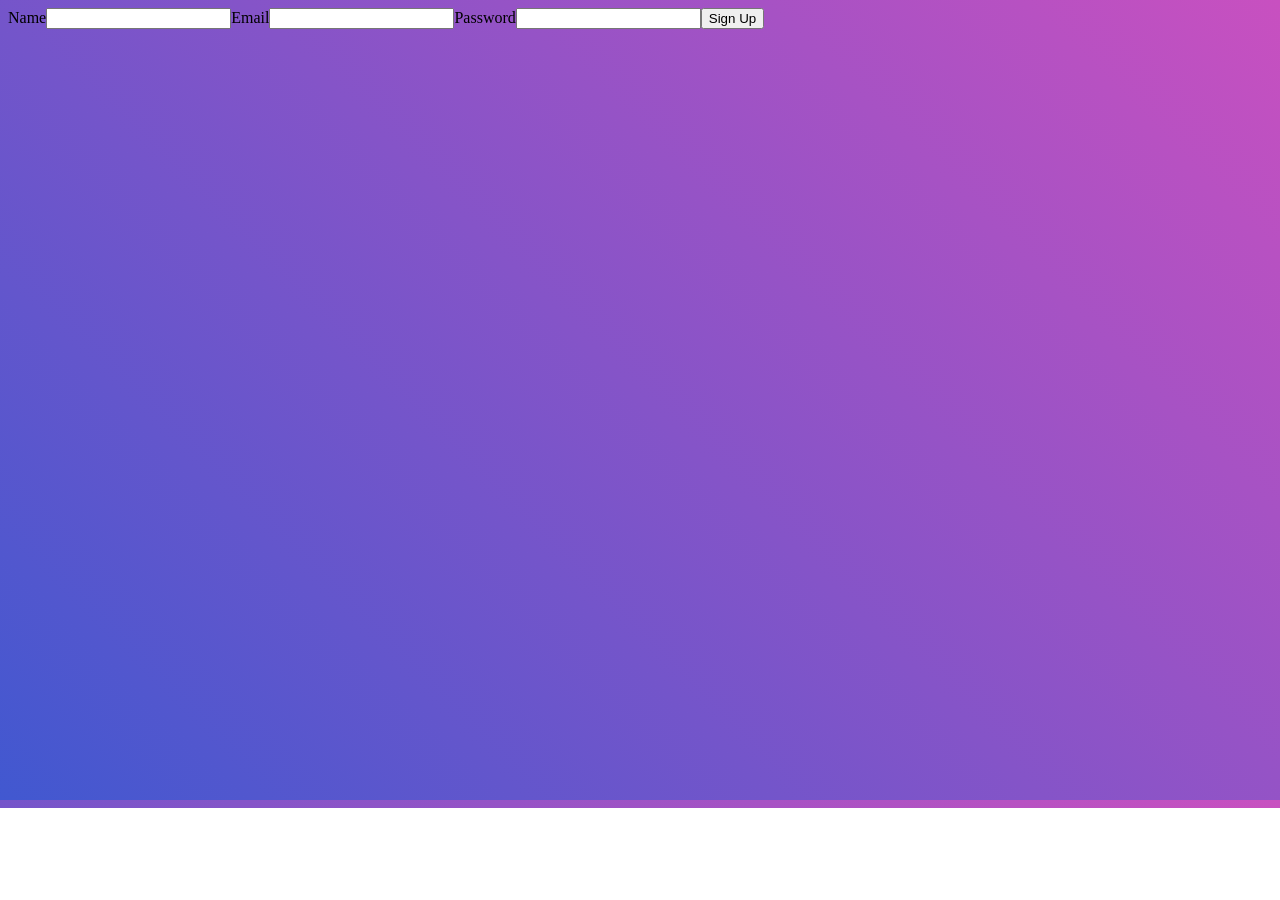
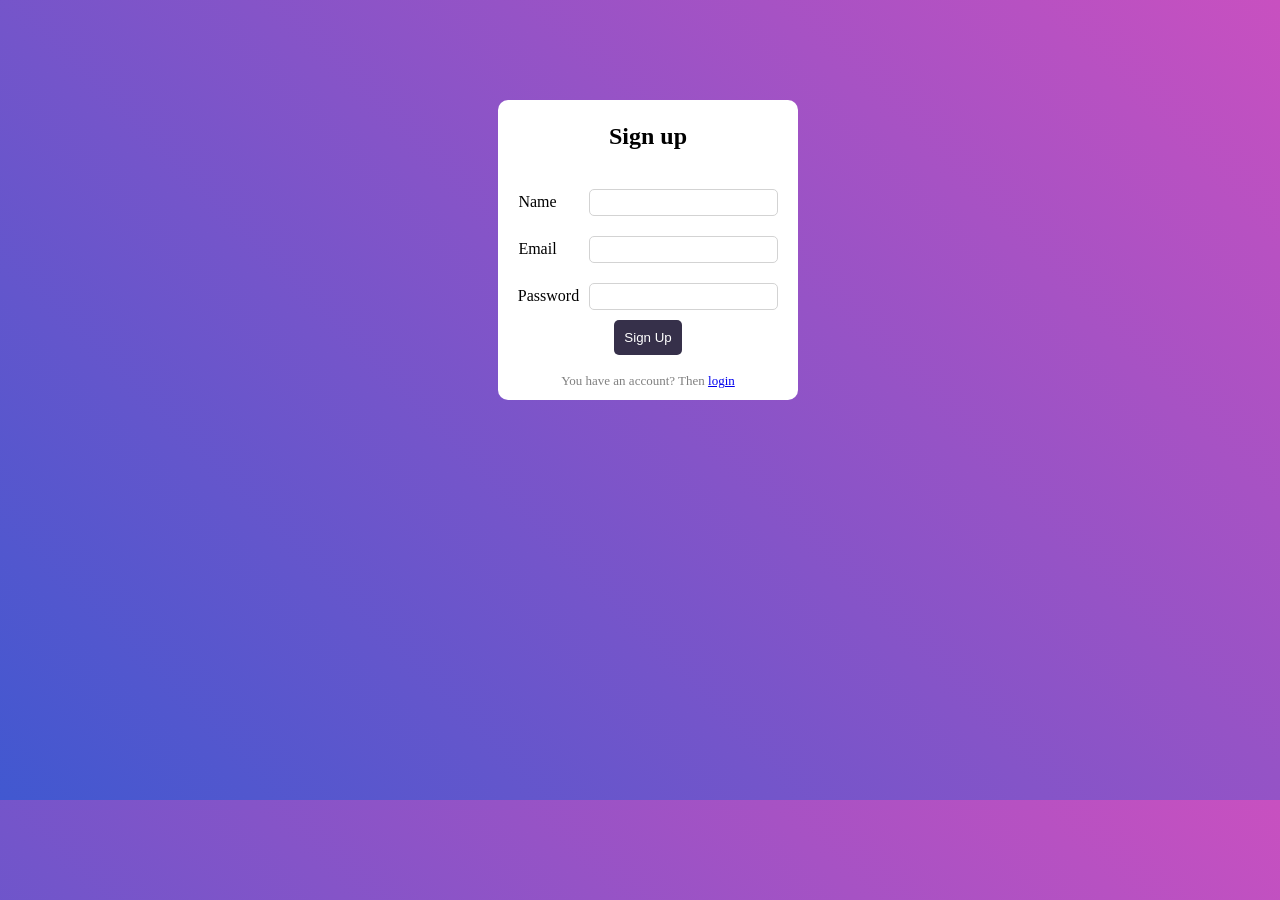
Before and after one commit to esenzh/takeoff-test, a React app in the folder client/: page /signup in a window 1280 px wide. Before the commit the page ends 808 px from the top, so only its background shows below. Built offline with nearby package versions, Linux system fonts and the light colour scheme.

Commit message:
style: restyle the signup form

```diff
--- a/client/src/components/Auth/SignUp.jsx
+++ b/client/src/components/Auth/SignUp.jsx
@@ -35,17 +35,29 @@ function SignUp() {
     }
 
     return (
-        <form onSubmit={handleSignUp}>
-            <label htmlFor="GET-name">Name</label>
-            <input id='GET-name' type="text" name='name' onChange={handleOnChange} required />
-
-            <label htmlFor="GET-email">Email</label>
-            <input id='GET-email' type="email" name='email' onChange={handleOnChange} required />
-
-            <label htmlFor="GET-password">Password</label>
-            <input id='GET-password' type="password" name='password' onChange={handleOnChange} required />
-            <SignUpButton title={'Sign Up'} />
-        </form>
+        <div className="signup-card">
+            <form onSubmit={handleSignUp} className="signup-form">
+                <div>
+                    <h2>Sign up</h2>
+                </div>
+                <div>
+                    <label htmlFor="GET-name" className="signup-form__name">Name</label>
+                    <input id='GET-name' type="text" name='name'className="signup-form__input" onChange={handleOnChange} required />
+                </div>
+                <div>
+                    <label htmlFor="GET-email" className="signup-form__email">Email</label>
+                    <input id='GET-email' type="email" name='email' className="signup-form__input" onChange={handleOnChange} required />
+                </div>
+                <div>
+                    <label htmlFor="GET-password" className="signup-form__password">Password</label>
+                    <input id='GET-password' type="password" name='password' className="signup-form__input" onChange={handleOnChange} required />
+                </div>
+                <SignUpButton title={'Sign Up'} />
+                <br/>
+                <span>You have an account? Then <a href={'/login'}>login</a></span>
+                <br/>
+            </form>
+        </div>
     )
 }
 
--- a/client/src/styles/App.css
+++ b/client/src/styles/App.css
@@ -86,7 +86,7 @@ tbody tr:hover {
     cursor: pointer;
 }
 
-.login-card {
+.login-card, .signup-card {
     background-color: #fff;
     height: 300px;
     width: 300px;
@@ -94,7 +94,7 @@ tbody tr:hover {
     border-radius: 10px;
 }
 
-.login-card .login-form {
+.login-form, .signup-form {
     height: 100%;
     display: flex;
     flex-direction: column;
@@ -102,30 +102,30 @@ tbody tr:hover {
     align-items: center;
 }
 
-.login-form div {
+.login-form div, .signup-form div {
     padding: 10px;
 }
 
-.login-form__email {
+.login-form__email, .signup-form__name, .signup-form__email {
     margin-right: 32px;
 }
 
-.login-form__password {
+.login-form__password, .signup-form__password {
     margin-right: 10px;
 }
 
-.login-form__input {
+.login-form__input, .signup-form__input {
     padding: 5px;
     border: 1px solid lightgray;
     border-radius: 5px;
 }
 
-.login-form span {
+.login-form span, .signup-form span {
     color: grey;
     font-size: small;
 }
 
-.login-form button {
+.login-form button, .signup-form button {
     background-color: #36304a;
     color: #fff;
     border: 0;
```
